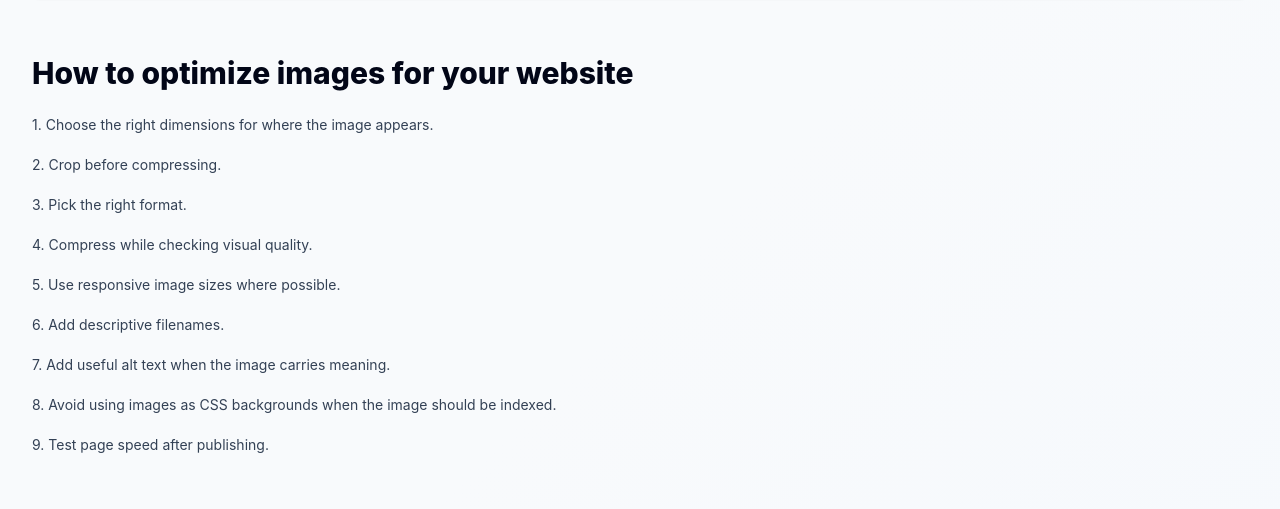
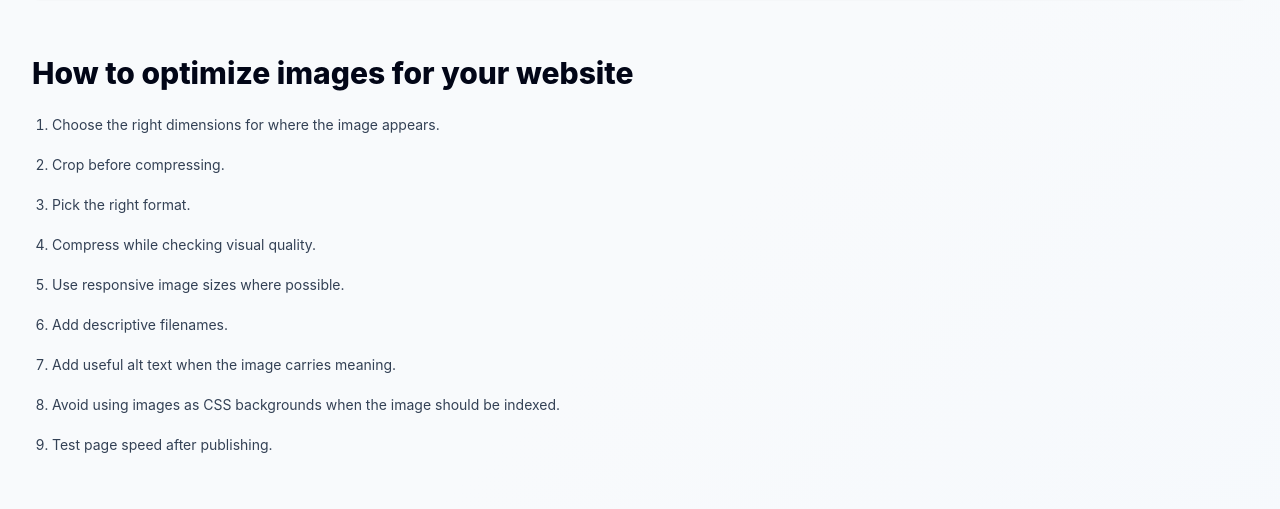
Before and after one commit to alfagnesis301/imageready-tools, a Next.js app: page /website-image-optimizer in a window 1280 px wide. Shown: the part 2905-3414 px from the top of the page. Built offline with nearby package versions, Linux system fonts and the light colour scheme; no server answers.

Commit message:
Fix website optimizer step numbering

```diff
--- a/app/website-image-optimizer/page.tsx
+++ b/app/website-image-optimizer/page.tsx
@@ -412,8 +412,8 @@ export default function WebsiteImageOptimizerPage() {
 
         <section id="how-to" className="max-w-4xl">
           <h2 className="text-3xl font-extrabold tracking-normal text-slate-950 dark:text-white">How to optimize images for your website</h2>
-          <ol className="mt-5 grid gap-3 text-sm leading-7 text-slate-700 dark:text-slate-300">
-            {steps.map((step, index) => <li key={step}>{index + 1}. {step}</li>)}
+          <ol className="mt-5 grid list-decimal gap-3 pl-5 text-sm leading-7 text-slate-700 dark:text-slate-300">
+            {steps.map((step) => <li key={step}>{step}</li>)}
           </ol>
         </section>
 
```
